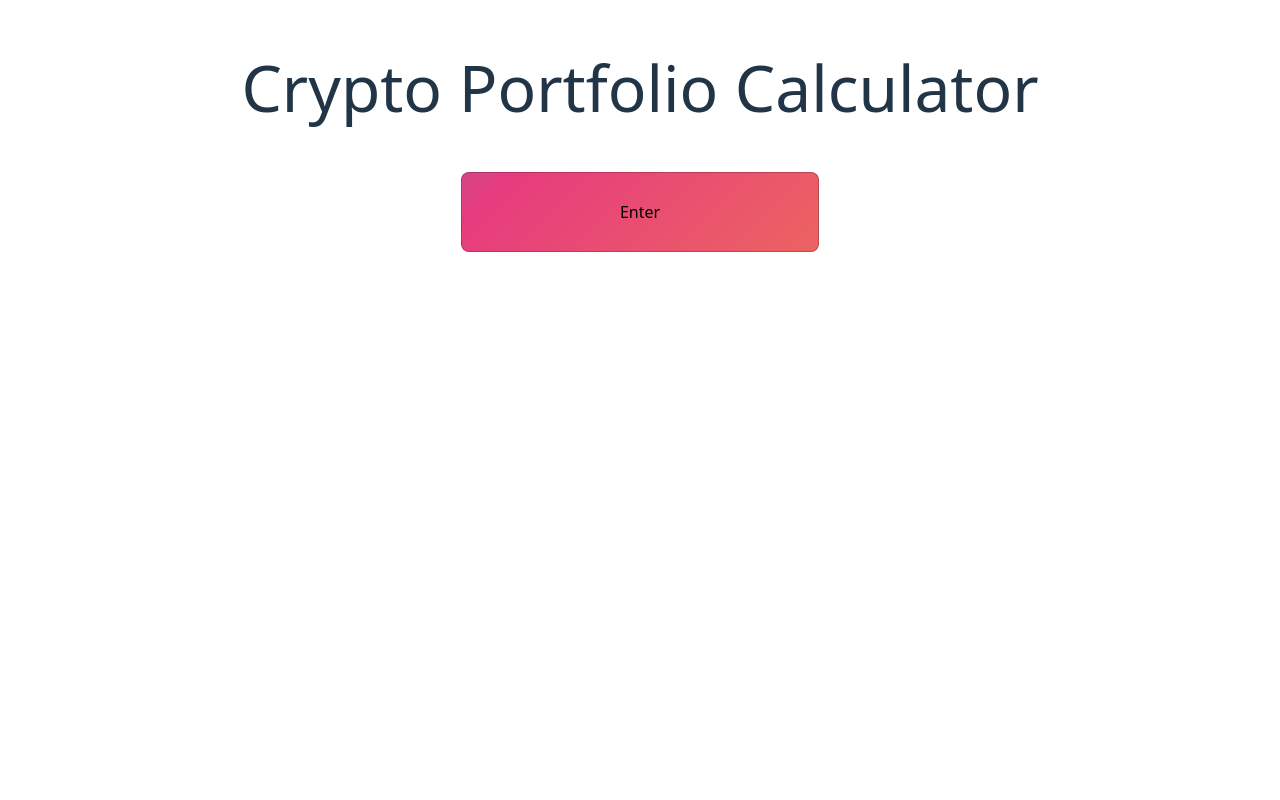
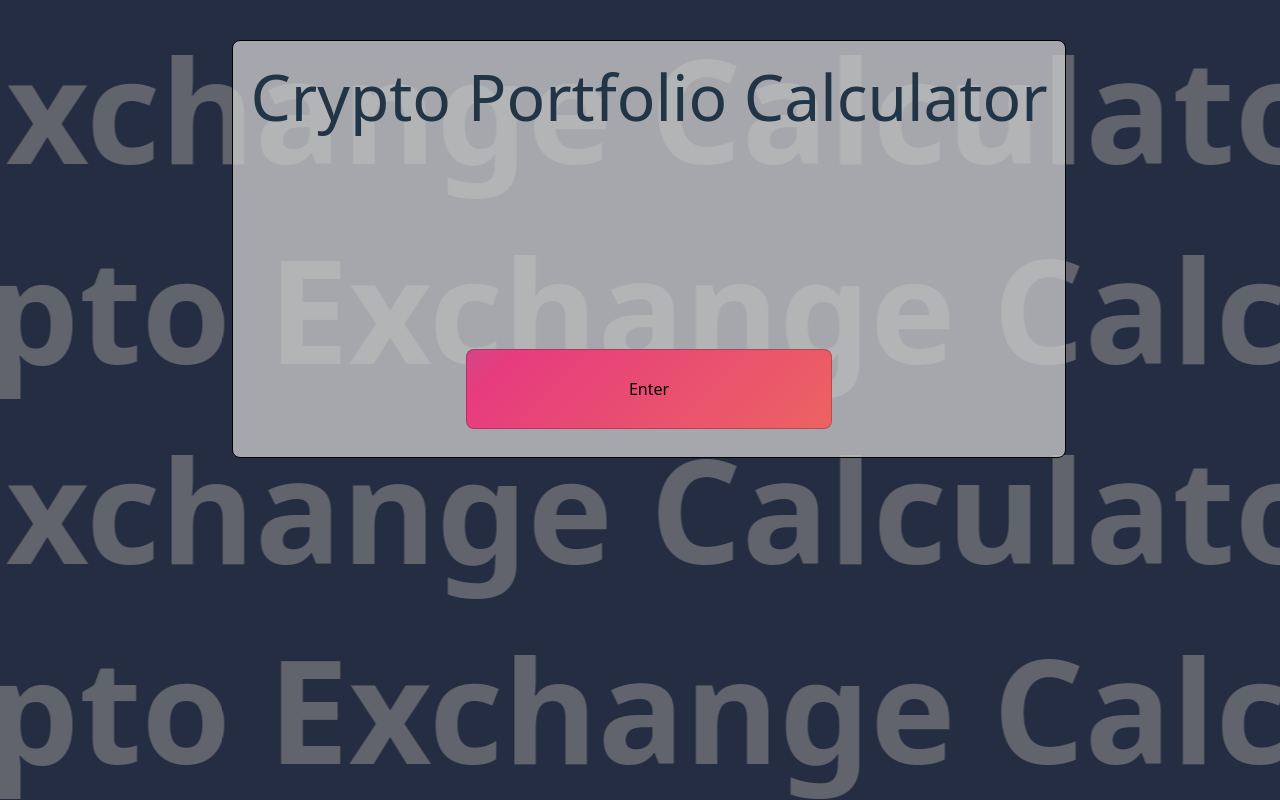
Before and after one commit to straubo/justworks_takehome, a Vue app: page / in a window 1280 px wide. Built offline with nearby package versions, Linux system fonts and the light colour scheme.

Commit message:
lots: adjustor component, styling, marquee, etc
further genericizing calcs

```diff
--- a/src/App.vue
+++ b/src/App.vue
@@ -2,10 +2,12 @@
 import { ref } from 'vue';
 import AssetCalculator from './components/calculator.vue'
 import WelcomePane from './components/welcomePane.vue'
+import marqueeContainer from './components/marqueeContainer.vue';
 let appEntered = ref(false)
 </script>
 
 <template>
+  <marqueeContainer />
   <WelcomePane
     @enterClicked="(input) => appEntered = input"
     v-if="!appEntered"
--- /dev/null
+++ b/src/components/allocationAdjustor.vue
@@ -0,0 +1,108 @@
+<script setup>
+import { ref } from 'vue'
+const props = defineProps({
+  exchangeData: Object,
+  currencies: Array,
+  conversionRates: Array, // idk if we need this here
+  allocations: Array
+})
+// const rates = Object.keys(props.exchangeData.data.rates)
+const emit = defineEmits(['enterClicked'])
+</script>
+
+<template>
+  <div class="overlayDiv">
+    <div class="assetReallocationContainer">
+      <button
+        class="xButton"
+        @click="emit('enterClicked', true)"
+      >X</button>
+      <div class="title">Asset Reallocation Pane</div>
+      <div class="currencyAdjustmentsContainer">
+        <div class="currencyAdjustmentContainer">
+          <div>{{ currencies[0] }} Allocation: {{ allocations[0] }}</div>
+          <select>
+            <option v-for="item in Object.keys(props.exchangeData.data.rates)">{{ item }}</option>
+          </select>
+        </div>
+        <div class="currencyAdjustmentContainer">
+          <div>{{ currencies[1] }} Allocation: {{ allocations[1] }}</div>
+          <select>
+            <option v-for="item in Object.keys(props.exchangeData.data.rates)">{{ item }}</option>
+          </select>
+        </div>
+      </div>
+      <div class="rangeContainer">
+        <div class="rangeHeader">Allocation Adjustment</div>
+        <input type="range" min="0" max="10">
+      </div>
+    </div>
+  </div>
+
+</template>
+
+<style scoped>
+  .overlayDiv {
+    position: absolute;
+    left: 0;
+    top: 0;
+    width: 100vw;
+    height: 100vh;
+    background: rgba(117, 117, 117, 0.726);
+  }
+  .assetReallocationContainer {
+    position: absolute;
+    width: 32%;
+    z-index: 10;
+    left: 34%;
+    top: 30vh;
+    min-height: 45vh;
+    background-color: rgba(212, 212, 212, 0.826);
+    border: 1px solid black;
+    border-radius: 4px;
+    padding: 16px;
+    display: flex;
+    flex-direction: column;
+    justify-content: space-evenly;
+    align-items: center;
+    @media (max-width: 500px) {
+      width: 80%;
+      left: 6%;
+      top: 15vh;
+    }
+  }
+  .xButton {
+    position: absolute;
+    left: 10px;
+    top: 10px;
+    background-color: white;
+  }
+  .assetReallocationContainer .title {
+    font-size: 36px;
+    @media (max-width: 500px) {
+      font-size: 24px;
+    }
+  }
+  .currencyAdjustmentsContainer {
+    display: flex;
+    flex-direction: row;
+    justify-content: space-around;
+    align-items: center;
+    width: 80%;
+    @media (max-width: 500px) {
+      width: 90%;
+    }
+  }
+  .currencyAdjustmentContainer {
+    display: inline-block;
+    border: 1px solid black;
+    border-radius: 4px;
+    padding: 4px;
+  }
+  .rangeContainer {
+    display: block;
+  }
+  .rangeContainer input {
+    margin-top: 8px;
+  }
+</style>
--- a/src/components/calculator.vue
+++ b/src/components/calculator.vue
@@ -1,5 +1,6 @@
 <script setup>
 import { ref, watch } from 'vue'
+import allocationAdjustor from './allocationAdjustor.vue'
 
 // init variables, etc
 const assetValue = ref(null)
@@ -7,9 +8,9 @@ const incomingConversionData = ref(null)
 const currencies = ref(["BTC", "ETH"])
 const conversionRates = ref([0, 0])
 const finalConversions = ref([0, 0])
-const conversionOne = ref(0)
-const conversionTwo = ref(0)
+const allocations = ref([.7, .3])
 const inputLabel = ref("Investable Funds (USD)")
+const adjustingAllocations = ref(false)
 
 const updatedInputLabel = "Calculate another amount (in USD)"
 
@@ -35,15 +36,14 @@ watch(incomingConversionData, updateConversionRates)
 // use converstion data to calculate end values
 function calculateValues() {
   haveCalculated.value = true
-  const btcAllocation = assetValue.value * .7
-  const ethAllocation = assetValue.value * .3
+  const btcAllocation = assetValue.value * allocations.value[0]
+  const ethAllocation = assetValue.value * allocations.value[1]
 
-  conversionOne.value = btcAllocation * conversionRates.value[0]
   finalConversions.value[0] = btcAllocation * conversionRates.value[0]
-  conversionTwo.value = ethAllocation * conversionRates.value[1]
+  finalConversions.value[1] = ethAllocation * conversionRates.value[1]
   inputLabel.value = updatedInputLabel
-  console.log(incomingConversionData.value.data.rates[currencies.value[0]])
-  console.log(incomingConversionData.value.data.rates[currencies.value[1]])
+  // console.log(incomingConversionData.value.data.rates[currencies.value[0]])
+  // console.log(incomingConversionData.value.data.rates[currencies.value[1]])
 }
 
 </script>
@@ -81,7 +81,7 @@ function calculateValues() {
         class="outputContainer"
         v-if="haveCalculated"
       >
-      <div class="valuesHeader">Distributions</div>
+        <div class="valuesHeader">Distributions</div>
         <div class="valueContainer">
           <div class="calcTitle">70% BTC Allocation</div>
           <div class="calcValue">
@@ -91,9 +91,15 @@ function calculateValues() {
         <div class="valueContainer">
           <div class="calcTitle">30% ETH Allocation</div>
           <div class="calcValue">
-            {{ conversionTwo || "no input yet" }}
+            {{ finalConversions[1] || "no input yet" }}
           </div>
         </div>
+        <allocationAdjustor
+          :exchangeData="incomingConversionData"
+          :currencies="currencies"
+          :conversionRates="conversionRates"
+          :allocations="allocations"
+        />
       </div>
     </div>
     <div class="disclaimer" v-if="haveCalculated">
@@ -101,7 +107,6 @@ function calculateValues() {
       Please leave room for fluctuations, surcharges, or other surprises. This is not financial advice.
     </div>
   </div>
-  <div>second number: {{ finalConversions[0] }}</div>
 </template>
 
 <style scoped>
@@ -110,6 +115,7 @@ function calculateValues() {
   width: 90%;
   max-width: 928px;
   height: 80vh;
+  background-color: rgba(194, 194, 194, 0.678);
   margin: 0 auto;
   padding: 36px;
   font-family: system-ui, Avenir, Helvetica, Arial, sans-serif;
--- /dev/null
+++ b/src/components/marqueeContainer.vue
@@ -0,0 +1,68 @@
+<script setup>
+</script>
+
+<template>
+  <div class="marqueeContainer">
+    <div v-for="n in 4">
+      <div class="marquee">
+        <div class="track">
+          <div class="infiniteMarquee">
+            &nbsp;Crypto Exchange Calculator Crypto Exchange Calculator Crypto Exchange Calculator Crypto Exchange Calculator
+          </div>
+        </div>
+      </div>
+      <div class="marquee">
+        <div class="trackSlower">
+          <div class="infiniteMarquee">
+            &nbsp;Crypto Exchange Calculator Crypto Exchange Calculator Crypto Exchange Calculator Crypto Exchange Calculator
+          </div>
+        </div>
+      </div>
+    </div>
+  </div>
+</template>
+
+<style scoped>
+  .marqueeContainer {
+    background-color: rgb(37, 45, 66);
+    position: absolute;
+    z-index: -2;
+    margin: 0;
+    padding: 0;
+    color: rgba(132, 132, 132, 0.635);
+    font-size: 144px;
+    font-weight: bold;
+    left: 0;
+    top: 0;
+    height: 100vh;
+    overflow-y: hidden;
+  }
+  .marquee {
+    position: relative;
+    width: 100vw;
+    max-width: 100%;
+    height: 200px;
+    overflow-x: hidden;
+    overflow-y: hidden;
+  }
+  .track {
+    position: absolute;
+    white-space: nowrap;
+    will-change: transform;
+    animation: marquee 32s linear infinite;
+  }
+  .trackSlower {
+    position: absolute;
+    white-space: nowrap;
+    will-change: transform;
+    animation: marqueeReversed 70s linear infinite;
+  }
+  @keyframes marquee {
+    from { transform: translateX(0); }
+    to { transform: translateX(-50%); }
+  }
+  @keyframes marqueeReversed {
+    from { transform: translateX(0); }
+    to { transform: translateX(-50%); }
+  }
+  </style>
--- a/src/components/welcomePane.vue
+++ b/src/components/welcomePane.vue
@@ -13,6 +13,15 @@ const emit = defineEmits(['enterClicked'])
 <style scoped>
   .welcomePane {
     width: 100%;
+    min-height: 50vh;
+    background-color: rgba(205, 205, 205, 0.769);
+    border: 1px solid black;
+    border-radius: 8px;
+    padding: 8px;
+    /* display: flex;
+    flex-direction: column;
+    align-items: center;
+    justify-content: space-evenly; */
   }
   .welcomeHeader {
     font-size: 64px;
@@ -23,7 +32,7 @@ const emit = defineEmits(['enterClicked'])
     animation: gradient 15s ease infinite;
     height: 10vh;
     width: 45%;
-    margin-top: 36px;
+    margin-top: 25%;
   }
   @keyframes gradient {
     0% {
```
